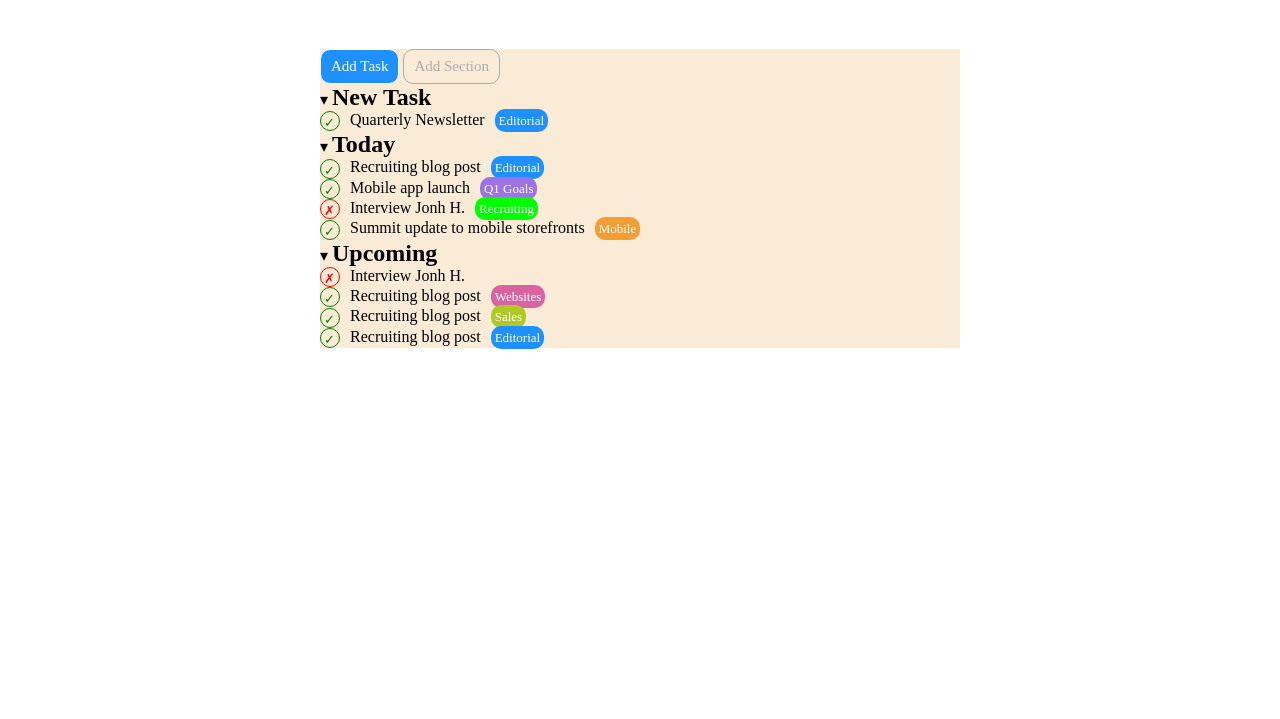
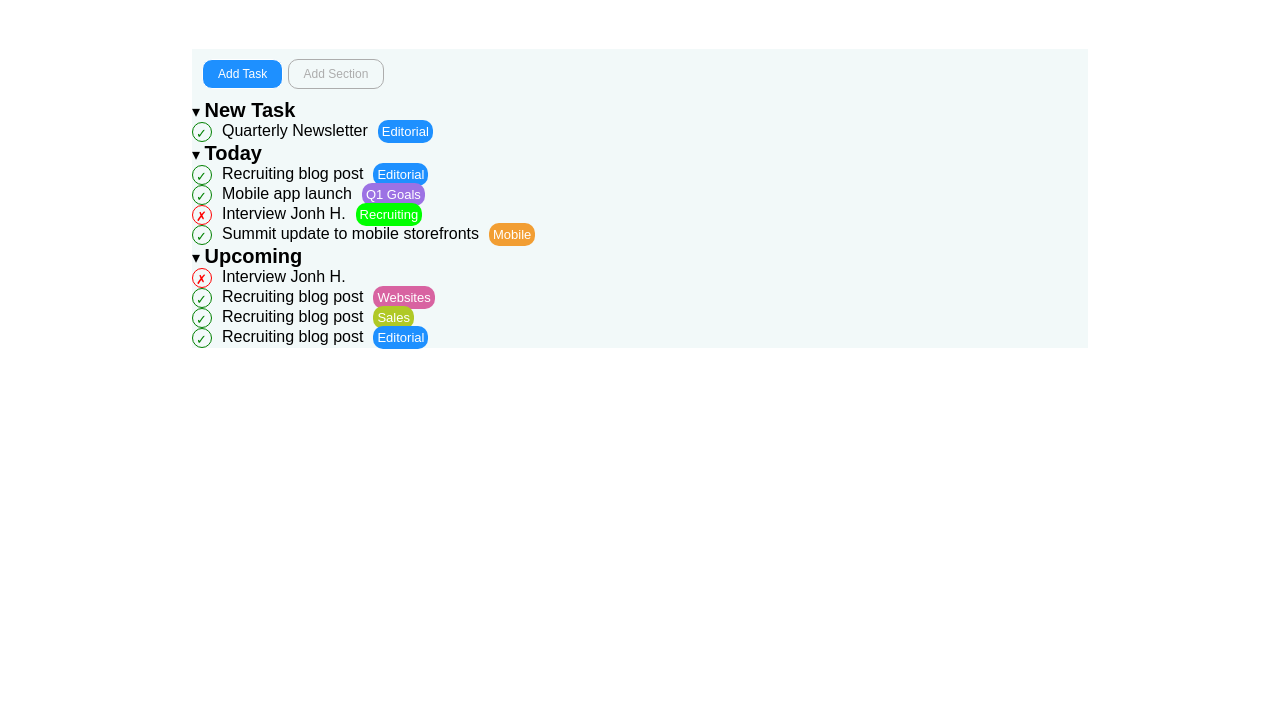
Before and after one commit to Nicolebalzano/html-css-toboolist, a plain HTML site: page index.html in a window 1280 px wide. Shown: the part 81-800 px from the top of the page. Drawn offline with Linux system fonts and the light colour scheme.

Commit message:
feat: container modificato

```diff
--- a/css/style.css
+++ b/css/style.css
@@ -4,6 +4,10 @@
     box-sizing: border-box;
 }
 
+/* body  */
+body {
+    font-family: Arial, sans-serif;
+}
 /* Header */
 .page-head {
     padding: 15px 20px;
@@ -22,19 +26,21 @@ header img {
 
 /* Main */
 .container {
-    width: 50%;
+    width: 70%;
     margin: 0 auto;
     background-color: antiquewhite;
+    background-color:rgb(242, 249, 249);
 }
 .operations-list {
     margin-top: 50px;
+    padding: 10px;
 }
 .operations-list a {
     text-decoration: none;
     border: 1px solid;
     border-radius: 10px;
-    padding: 8px 10px;
-    font-size: 15px;
+    padding: 7px 15px;
+    font-size: 12px;
     display: inline-block;
 }
 
@@ -49,6 +55,7 @@ header img {
 
 ul h2 {
     display: inline-block;
+    font-size: 20px;
 
 }
 
--- a/index.html
+++ b/index.html
@@ -35,19 +35,26 @@
     <ul class="task-list">
         <li>&blacktriangledown;
             <h2>New Task</h2>
-            <div class=""><span class="check circle">&check;</span>Quarterly Newsletter<span class="etichetta blue-label">Editorial</span></div>
+            <ul class="task-list">
+            <li><div class=""><span class="check circle">&check;</span>Quarterly Newsletter<span class="etichetta blue-label">Editorial</span></div> </li>
+        </ul>
         </li>
+
         <li>&blacktriangledown; <h2>Today</h2>
-            <div class=""><span class="check circle">&check;</span>Recruiting blog post<span class="etichetta blue-label">Editorial</span></div>
-            <div class=""><span class="check circle">&check;</span>Mobile app launch<span class="etichetta viola-label">Q1 Goals</span></div>
-            <div class=""><span class="cross circle">&cross;</span>Interview Jonh H.<span class="etichetta verde-label">Recruiting</span></div>
-            <div class=""><span class="check circle">&check;</span>Summit update to mobile storefronts<span class="etichetta arancione-label">Mobile</span></div>
+            <ul class="task-list">
+            <li> <div class=""><span class="check circle">&check;</span>Recruiting blog post<span class="etichetta blue-label">Editorial</span></div> </li>
+           <li> <div class=""><span class="check circle">&check;</span>Mobile app launch<span class="etichetta viola-label">Q1 Goals</span></div> </li>
+            <li> <div class=""><span class="cross circle">&cross;</span>Interview Jonh H.<span class="etichetta verde-label">Recruiting</span></div> </li>
+            <li> <div class=""><span class="check circle">&check;</span>Summit update to mobile storefronts<span class="etichetta arancione-label">Mobile</span></div> </li>
+        </ul>
         </li>
         <li>&blacktriangledown; <h2>Upcoming</h2>
-            <div class=""><span class="cross circle">&cross;</span>Interview Jonh H.</div>
-            <div class=""><span class="check circle">&check;</span>Recruiting blog post<span class="etichetta rosa-label">Websites</span></div>
-            <div class=""><span class="check circle">&check;</span>Recruiting blog post<span class="etichetta giallo-label">Sales</span></div>
-            <div class=""><span class="check circle">&check;</span>Recruiting blog post<span class="etichetta blue-label">Editorial</span></div>
+            <ul class="task-list">
+           <li><div class=""><span class="cross circle">&cross;</span>Interview Jonh H.</div>
+           <li> <div class=""><span class="check circle">&check;</span>Recruiting blog post<span class="etichetta rosa-label">Websites</span></div> </li>
+           <li><div class=""><span class="check circle">&check;</span>Recruiting blog post<span class="etichetta giallo-label">Sales</span></div> </li>
+            <li> <div class=""><span class="check circle">&check;</span>Recruiting blog post<span class="etichetta blue-label">Editorial</span></div> </li>
+        </ul>
         </li>
     </ul>
 </div>
```
